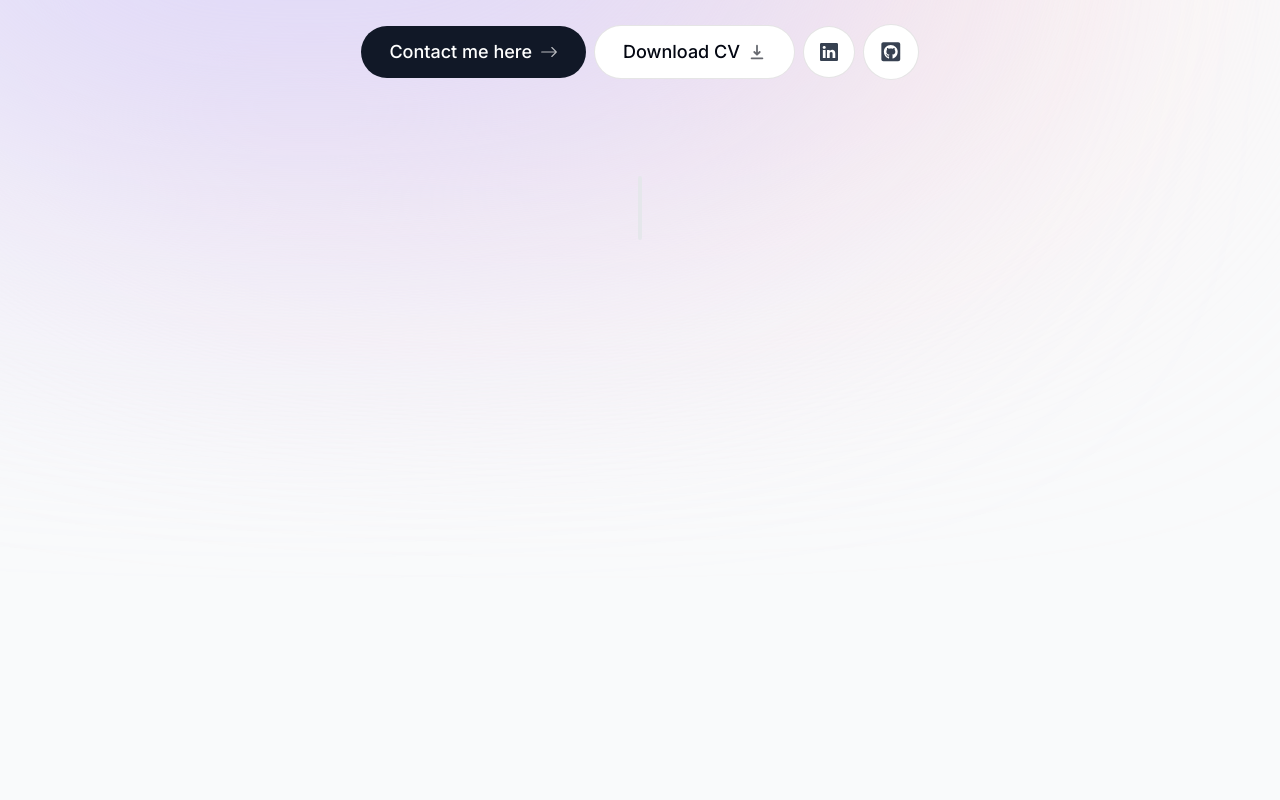
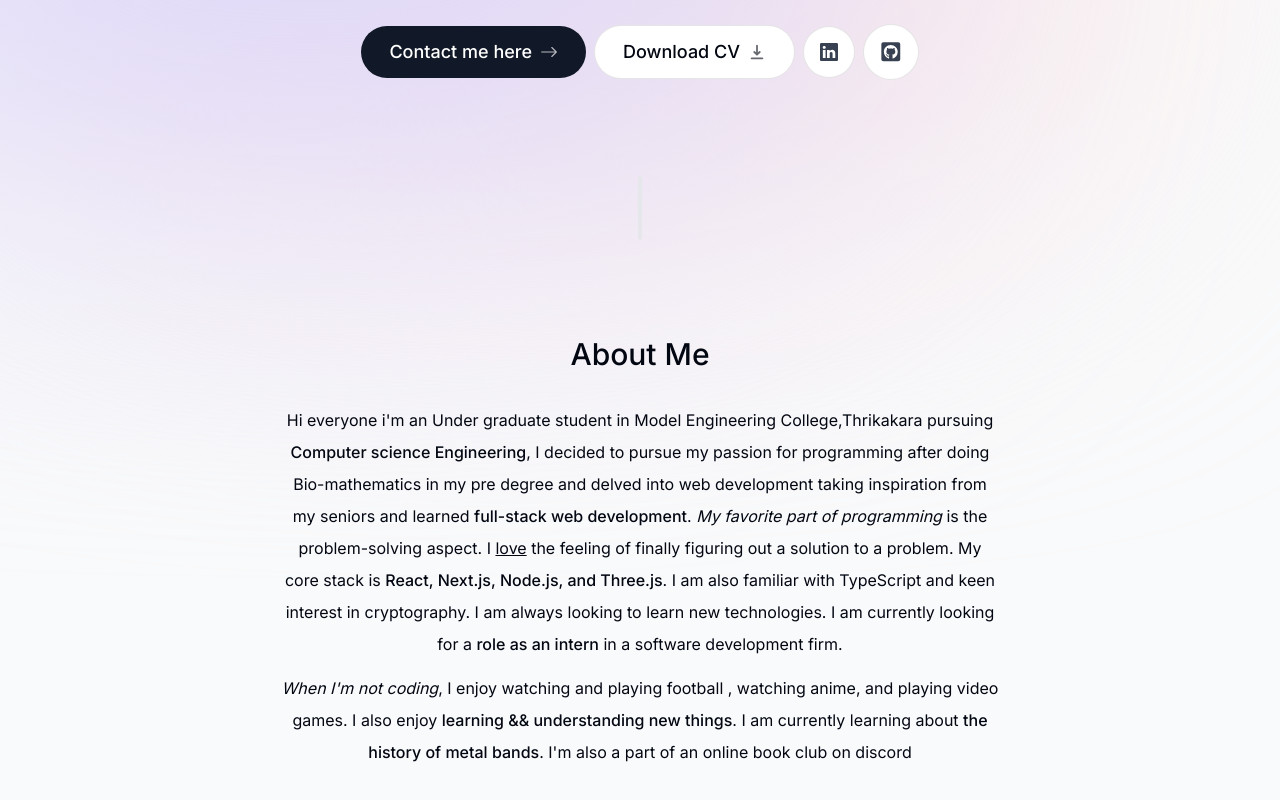
Before and after one commit to Harmless04/portfolio, a Next.js app: page / in a window 1280 px wide. Shown: the part 488-1288 px from the top of the page. Built offline with nearby package versions, Linux system fonts and the light colour scheme.

Commit message:
"about me" section added and animated

```diff
--- a/app/page.tsx
+++ b/app/page.tsx
@@ -1,3 +1,4 @@
+import About from "@/components/about";
 import Intro from "@/components/intro";
 import SectionDivider from "@/components/section-divider";
 
@@ -6,6 +7,7 @@
     <main className="flex flex-col items-center px-4">
       <Intro/>
       <SectionDivider/>
+      <About/>
 
     </main>
   )
--- /dev/null
+++ b/components/about.tsx
@@ -0,0 +1,42 @@
+"use client";
+import React from 'react';
+import SectionHeading from './section-heading';
+import {motion} from "framer-motion";
+
+export default function About() {
+  return (
+    <motion.section className='mb-28 max-w-[45rem] text-center leading-8 sm:mb-40'
+        initial={{opacity:0,y:100}}
+        animate={{opacity:1,y:0}}
+        transition={{delay:0.175}}
+        >
+        <SectionHeading> About me</SectionHeading>
+        <p className='mb-3  '>
+        Hi everyone i'm an Under graduate student in Model Engineering College,Thrikakara pursuing{" "}
+        <span className="font-medium">Computer science Engineering</span>, I decided to pursue my
+        passion for programming after doing Bio-mathematics in my pre degree and delved into web development taking inspiration from my seniors and learned{" "}
+        <span className="font-medium">full-stack web development</span>.{" "}
+        <span className="italic">My favorite part of programming</span> is the
+        problem-solving aspect. I <span className="underline">love</span> the
+        feeling of finally figuring out a solution to a problem. My core stack
+        is{" "}
+        <span className="font-medium">
+          React, Next.js, Node.js, and Three.js
+        </span>
+        . I am also familiar with TypeScript and keen interest in cryptography. I am always looking to
+        learn new technologies. I am currently looking for a{" "}
+        <span className="font-medium">role as an intern</span> in a software development firm.
+        </p>
+        <p>
+        <span className="italic">When I'm not coding</span>, I enjoy watching and playing football
+        , watching anime, and playing video games. I also enjoy{" "}
+        <span className="font-medium">learning && understanding new things</span>. I am currently
+        learning about{" "}
+        <span className="font-medium">the history of metal bands</span>. I'm also a part
+        of an online book club on discord
+
+        </p>
+
+    </motion.section>
+  )
+}
--- a/components/intro.tsx
+++ b/components/intro.tsx
@@ -43,7 +43,7 @@
              </motion.span>
         </div>
     </div>
-    <motion.p className="mb-10 mt-4 px-4 text-2xl font-medium !leading-[1.5] sm:text-4xl"
+    <motion.h1 className="mb-10 mt-4 px-4 text-2xl font-medium !leading-[1.5] sm:text-4xl"
     initial={{opacity:0,y:100}}
     animate={{ opacity:1,y:0}}
     >
@@ -52,7 +52,7 @@
         <span className="font-bold">into the Web3 world  </span> & AI. I enjoy
         building <span className="italic">sites & apps</span>. My focus is on{" "}
         <span className="underline">gaining knowledge wherever i go</span>
-    </motion.p>
+    </motion.h1>
     <motion.div className="flex flex-col sm:flex-row items-center justify-center gap-2 px-4 text-lg font-medium"
     initial={{ opacity:0,y:100}}
     animate={{ opacity:1,y:0}}
--- /dev/null
+++ b/components/section-heading.tsx
@@ -0,0 +1,12 @@
+ import React from 'react'
+ type SectionHeadingProps ={
+    children: React.ReactNode;
+
+ }
+ export default function SectionHeading({
+    children
+ } : SectionHeadingProps ) {
+   return (
+     <h2 className='text-3xl font-medium capitalize mb-8'>{children}</h2>
+   )
+ }
```
